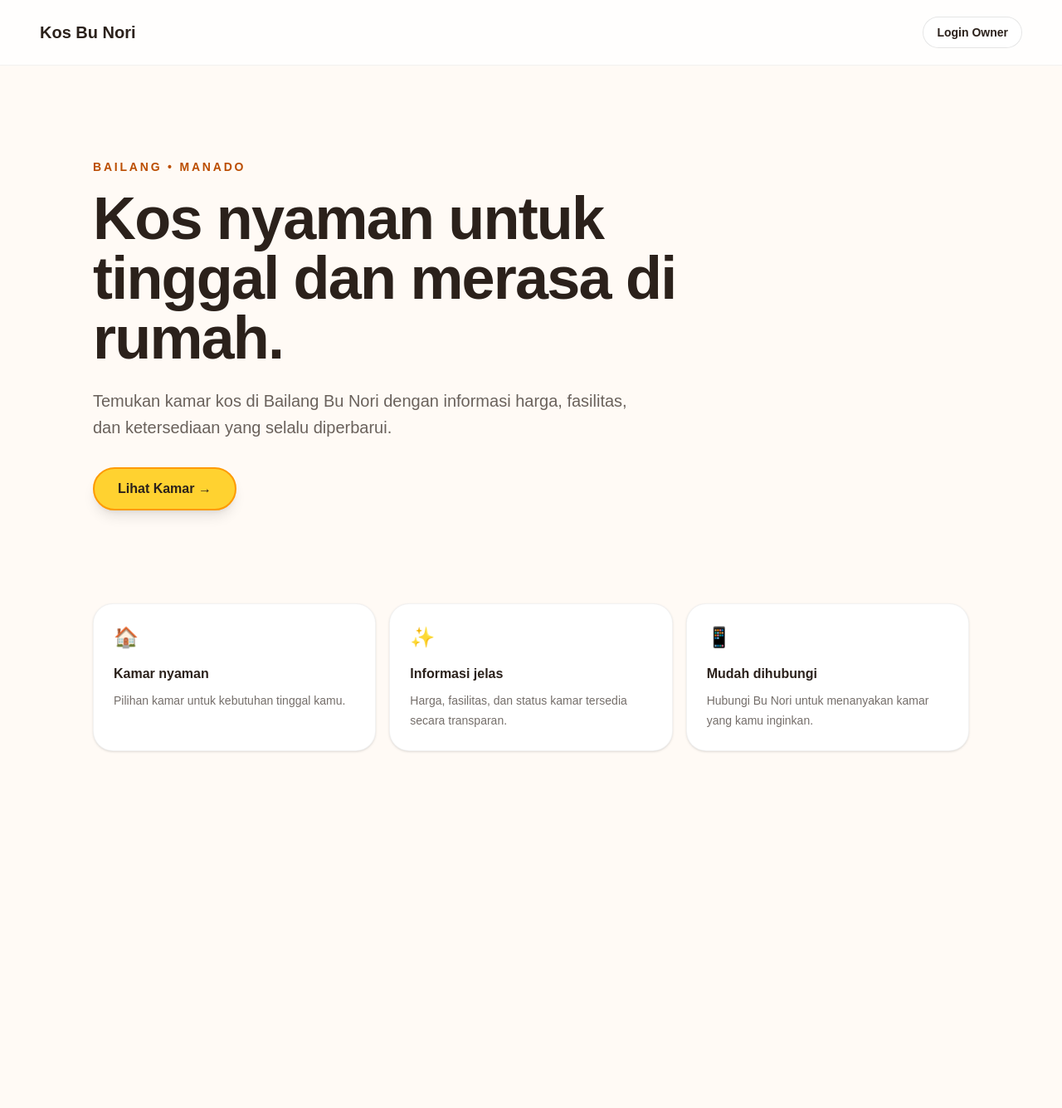
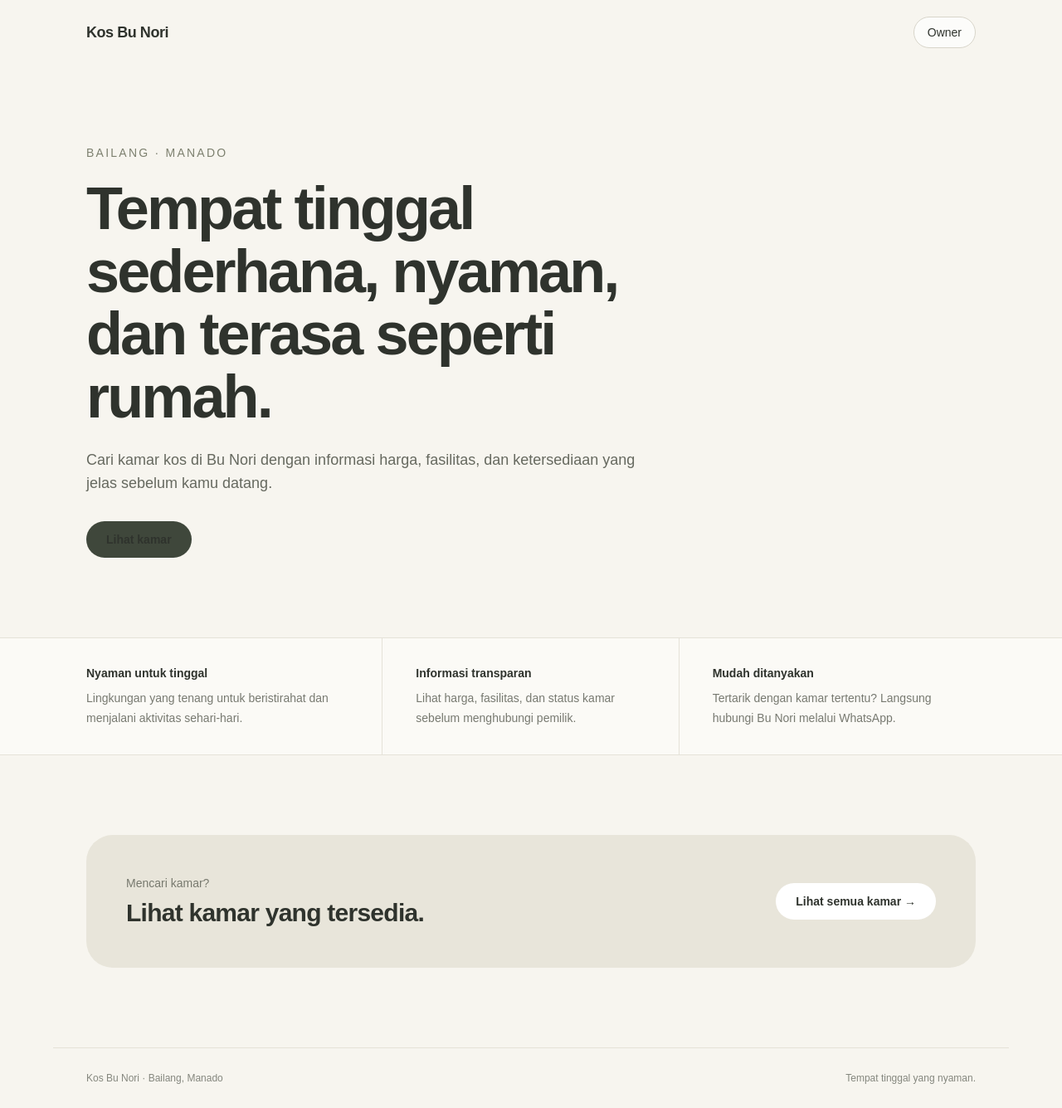
Before and after one commit to ocha-ctrl/Kosan-mamak, a Next.js app: page / in a window 1280 px wide. Shown: the whole page at 83% size. Before the commit the page ends 985 px from the top, so only its background shows below. Built offline with nearby package versions, Linux system fonts and the light colour scheme.

Commit message:
Redesign homepage with elegant natural user-friendly layout

```diff
--- a/app/page.tsx
+++ b/app/page.tsx
@@ -2,28 +2,39 @@ import Link from 'next/link'
 
 export default function Home() {
   return (
-    <main className="min-h-screen">
-      <nav className="flex items-center justify-between border-b border-black/5 bg-white/80 px-6 py-5 backdrop-blur md:px-12">
-        <Link href="/" className="text-xl font-bold">Kos Bu Nori</Link>
-        <Link href="/login" className="rounded-full border border-black/10 bg-white px-4 py-2 text-sm font-semibold transition hover:bg-black hover:text-white">Login Owner</Link>
+    <main className="min-h-screen bg-[#f7f5ef] text-[#2f332d]">
+      <nav className="mx-auto flex max-w-6xl items-center justify-between px-6 py-5 md:px-10">
+        <Link href="/" className="text-lg font-semibold tracking-tight">Kos Bu Nori</Link>
+        <Link href="/login" className="rounded-full border border-[#d8d5ca] bg-white/70 px-4 py-2 text-sm font-medium transition hover:bg-white">Owner</Link>
       </nav>
 
-      <section className="mx-auto max-w-6xl px-6 py-20 md:px-12 md:py-28">
+      <section className="mx-auto max-w-6xl px-6 pb-16 pt-14 md:px-10 md:pb-24 md:pt-24">
         <div className="max-w-3xl">
-          <p className="text-sm font-bold uppercase tracking-[0.2em] text-amber-700">Bailang • Manado</p>
-          <h1 className="mt-4 text-5xl font-bold tracking-tight md:text-7xl">Kos nyaman untuk tinggal dan merasa di rumah.</h1>
-          <p className="mt-6 max-w-2xl text-lg leading-8 opacity-70 md:text-xl">Temukan kamar kos di Bailang Bu Nori dengan informasi harga, fasilitas, dan ketersediaan yang selalu diperbarui.</p>
-          <Link href="/kamar" className="mt-8 inline-flex items-center justify-center rounded-full border-2 border-amber-500 bg-amber-300 px-7 py-3 font-bold text-black shadow-lg transition hover:-translate-y-0.5 hover:bg-amber-400 hover:shadow-xl">Lihat Kamar →</Link>
+          <p className="text-sm font-medium tracking-[0.16em] text-[#7d806f]">BAILANG · MANADO</p>
+          <h1 className="mt-5 text-5xl font-semibold leading-[1.05] tracking-[-0.04em] md:text-7xl">Tempat tinggal sederhana, nyaman, dan terasa seperti rumah.</h1>
+          <p className="mt-6 max-w-2xl text-base leading-7 text-[#66695f] md:text-lg">Cari kamar kos di Bu Nori dengan informasi harga, fasilitas, dan ketersediaan yang jelas sebelum kamu datang.</p>
+          <Link href="/kamar" className="mt-8 inline-flex rounded-full bg-[#3f473b] px-6 py-3 text-sm font-semibold text-white transition hover:-translate-y-0.5 hover:bg-[#30372d]">Lihat kamar</Link>
         </div>
       </section>
 
-      <section className="mx-auto max-w-6xl px-6 pb-20 md:px-12">
-        <div className="grid gap-4 md:grid-cols-3">
-          <div className="rounded-3xl border border-black/5 bg-white p-6 shadow-sm"><div className="text-2xl">🏠</div><h2 className="mt-4 font-bold">Kamar nyaman</h2><p className="mt-2 text-sm leading-6 opacity-65">Pilihan kamar untuk kebutuhan tinggal kamu.</p></div>
-          <div className="rounded-3xl border border-black/5 bg-white p-6 shadow-sm"><div className="text-2xl">✨</div><h2 className="mt-4 font-bold">Informasi jelas</h2><p className="mt-2 text-sm leading-6 opacity-65">Harga, fasilitas, dan status kamar tersedia secara transparan.</p></div>
-          <div className="rounded-3xl border border-black/5 bg-white p-6 shadow-sm"><div className="text-2xl">📱</div><h2 className="mt-4 font-bold">Mudah dihubungi</h2><p className="mt-2 text-sm leading-6 opacity-65">Hubungi Bu Nori untuk menanyakan kamar yang kamu inginkan.</p></div>
+      <section className="border-y border-[#e5e2d8] bg-[#fbfaf6]">
+        <div className="mx-auto grid max-w-6xl gap-0 px-6 md:grid-cols-3 md:px-10">
+          <div className="border-b border-[#e5e2d8] py-8 md:border-b-0 md:border-r md:pr-10"><p className="text-sm font-semibold">Nyaman untuk tinggal</p><p className="mt-2 text-sm leading-6 text-[#777970]">Lingkungan yang tenang untuk beristirahat dan menjalani aktivitas sehari-hari.</p></div>
+          <div className="border-b border-[#e5e2d8] py-8 md:border-b-0 md:border-r md:px-10"><p className="text-sm font-semibold">Informasi transparan</p><p className="mt-2 text-sm leading-6 text-[#777970]">Lihat harga, fasilitas, dan status kamar sebelum menghubungi pemilik.</p></div>
+          <div className="py-8 md:pl-10"><p className="text-sm font-semibold">Mudah ditanyakan</p><p className="mt-2 text-sm leading-6 text-[#777970]">Tertarik dengan kamar tertentu? Langsung hubungi Bu Nori melalui WhatsApp.</p></div>
         </div>
       </section>
+
+      <section className="mx-auto max-w-6xl px-6 py-16 md:px-10 md:py-24">
+        <div className="flex flex-col gap-6 rounded-[2rem] bg-[#e8e5da] p-8 md:flex-row md:items-center md:justify-between md:p-12">
+          <div><p className="text-sm font-medium text-[#77796e]">Mencari kamar?</p><h2 className="mt-2 text-3xl font-semibold tracking-tight">Lihat kamar yang tersedia.</h2></div>
+          <Link href="/kamar" className="inline-flex w-fit rounded-full bg-white px-6 py-3 text-sm font-semibold transition hover:-translate-y-0.5">Lihat semua kamar →</Link>
+        </div>
+      </section>
+
+      <footer className="mx-auto flex max-w-6xl justify-between border-t border-[#e5e2d8] px-6 py-7 text-xs text-[#85877e] md:px-10">
+        <span>Kos Bu Nori · Bailang, Manado</span><span>Tempat tinggal yang nyaman.</span>
+      </footer>
     </main>
   )
 }
```
